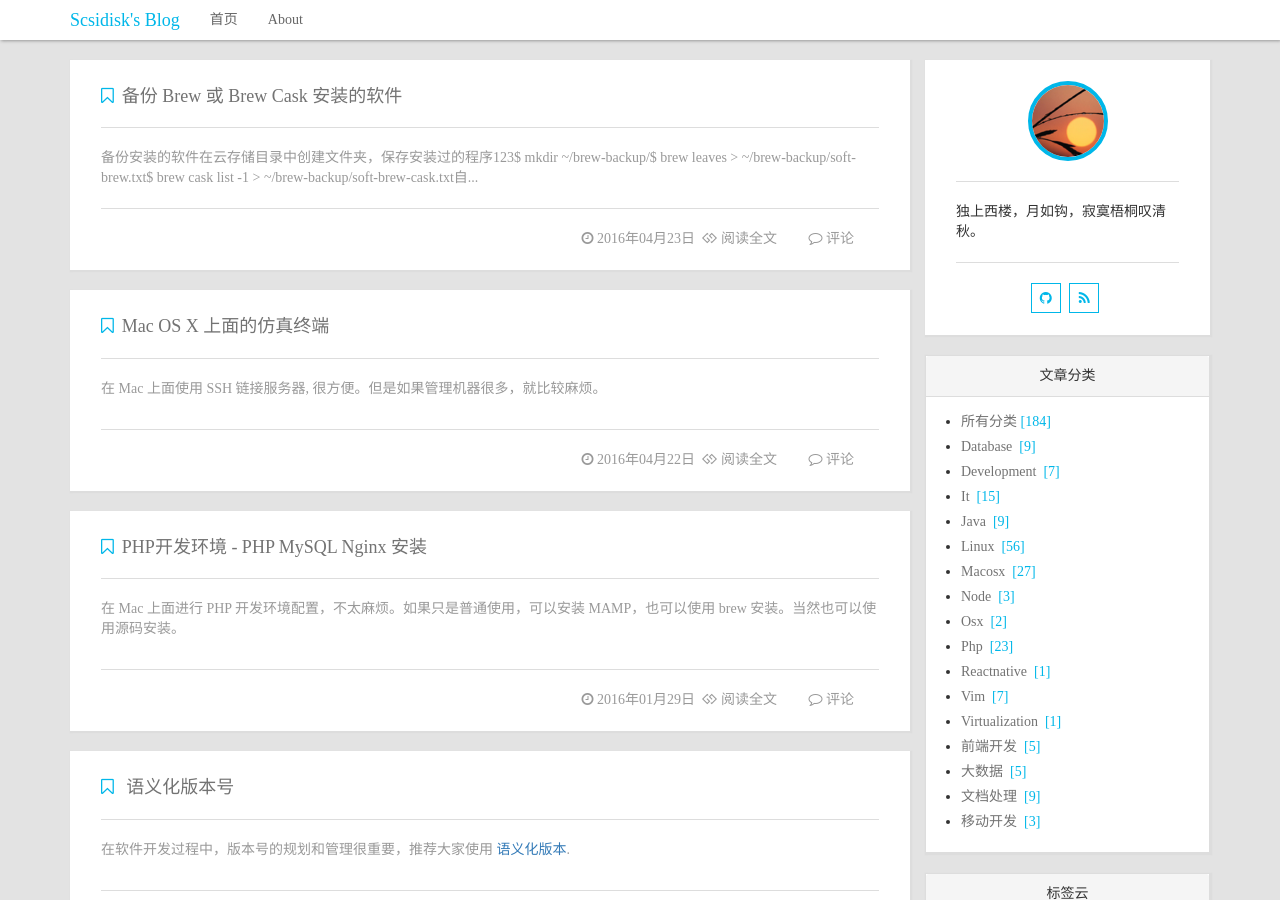
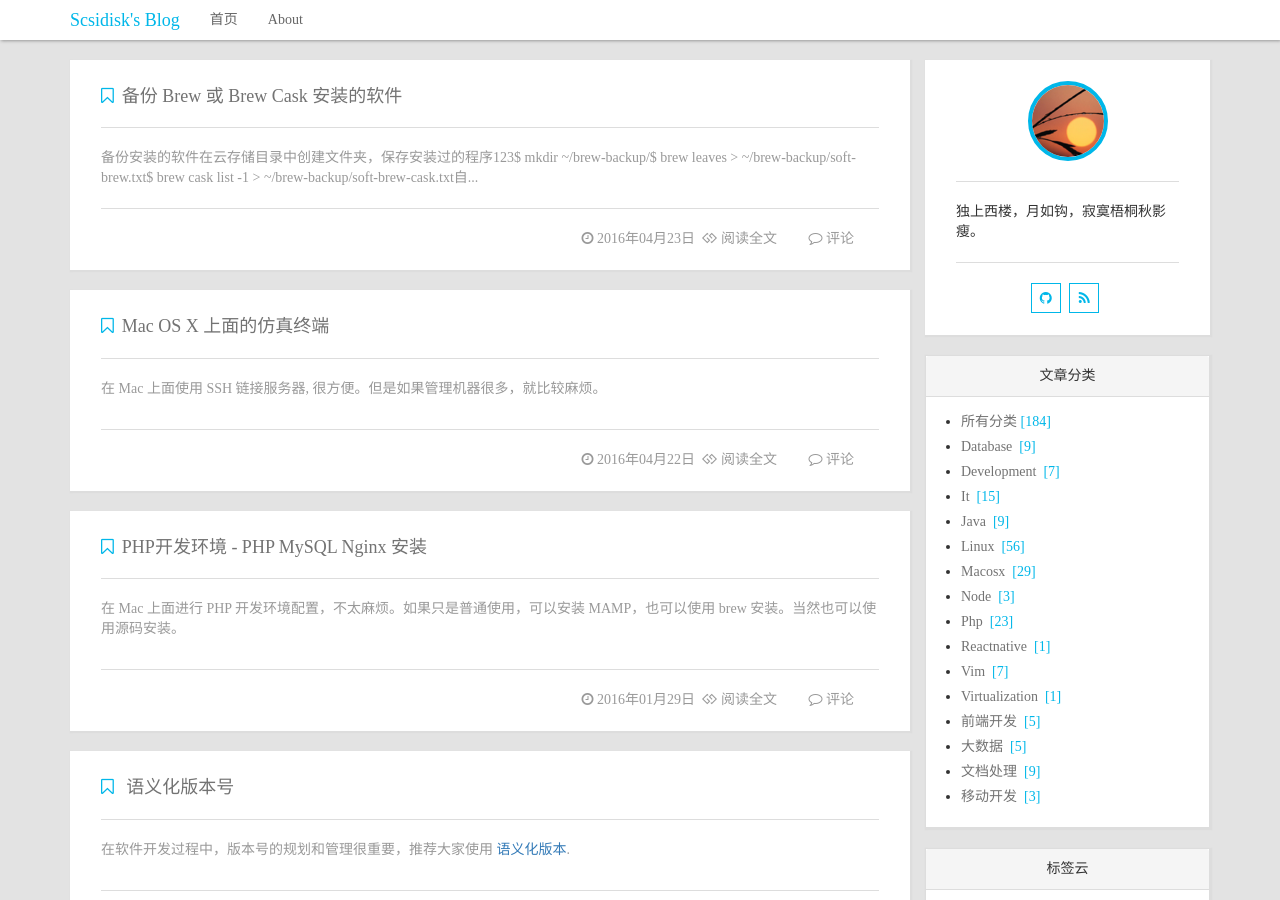
Before and after one commit to scsidisk/scsidisk.github.io, a Jekyll site: the page built from index.html, in a window 1280 px wide and 900 px high. Built offline with Jekyll 4.4.1, drawn with Linux system fonts in a browser that asks for light colours; nearby versions of some CDN libraries; the list of posts is cut into pages by our own code.

Commit message:
add post

```diff
--- a/_includes/author.html
+++ b/_includes/author.html
@@ -3,7 +3,7 @@
         <img src="{{ site.baseurl}}/assets/images/avatar.png" alt="scsidisk"/>
     </div>
     <div class="panel-body">
-        独上西楼，月如钩，寂寞梧桐叹清秋。
+        独上西楼，月如钩，寂寞梧桐秋影瘦。
     </div>
     <div class="panel-footer social">
         <ul>
--- a/_posts/2016/2016-04-22-securecrt_zoc_ssh_on_mac.md
+++ b/_posts/2016/2016-04-22-securecrt_zoc_ssh_on_mac.md
@@ -3,7 +3,7 @@ layout: post
 title: "Mac OS X 上面的仿真终端"
 date: 2016-04-22
 author: scsidisk
-categories: OSX
+categories: MacOSX
 tags: SecureCRT, Zoc, SSH
 ---
 
--- a/_posts/2016/2016-04-23-brew_or_brew_cask_installed_app_backup_on_mac.md
+++ b/_posts/2016/2016-04-23-brew_or_brew_cask_installed_app_backup_on_mac.md
@@ -3,7 +3,7 @@ layout: post
 title: "备份 Brew 或 Brew Cask 安装的软件"
 date: 2016-04-23
 author: scsidisk
-categories: OSX
+categories: MacOSX
 tags: Brew
 ---
 
```
